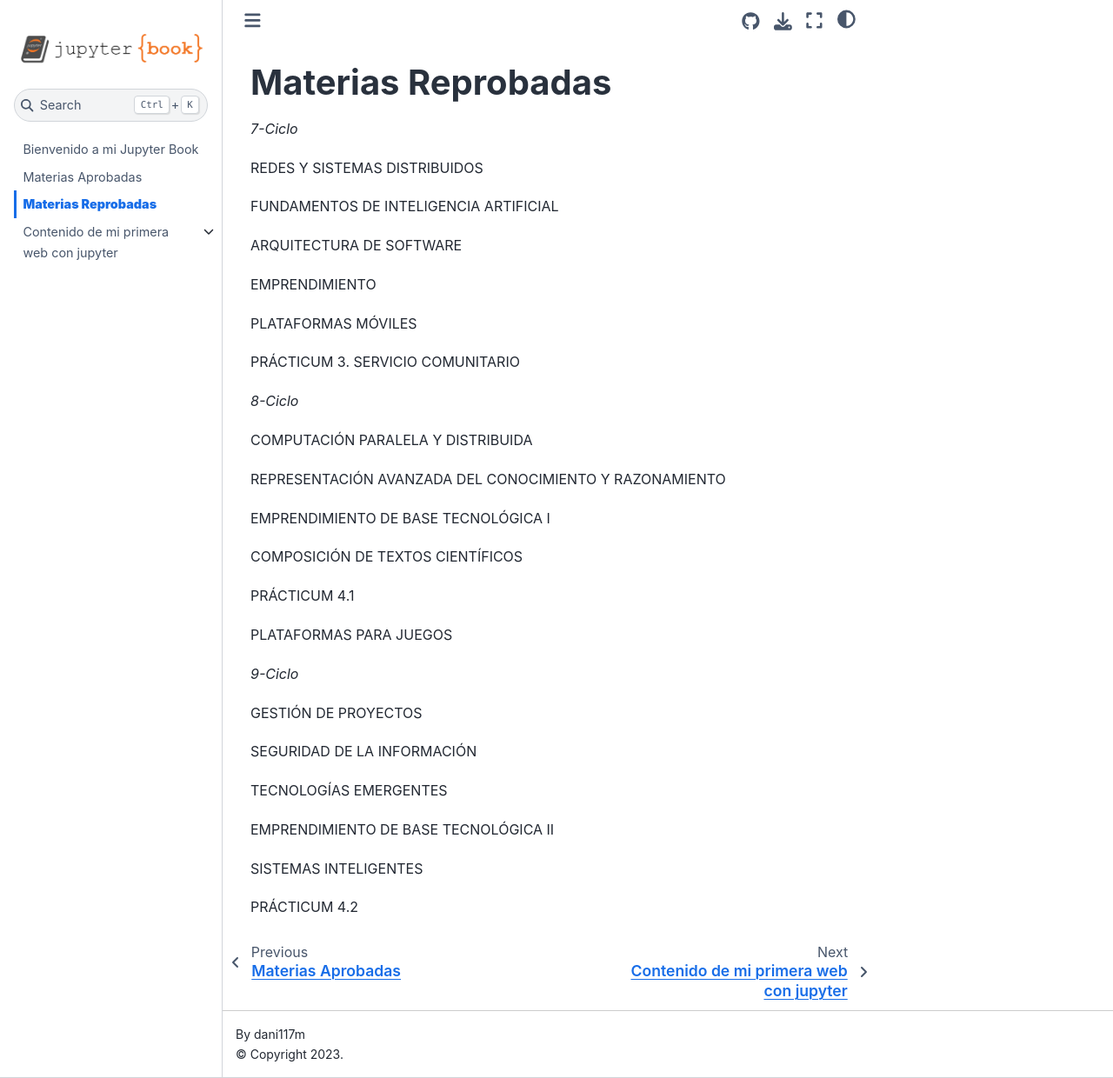
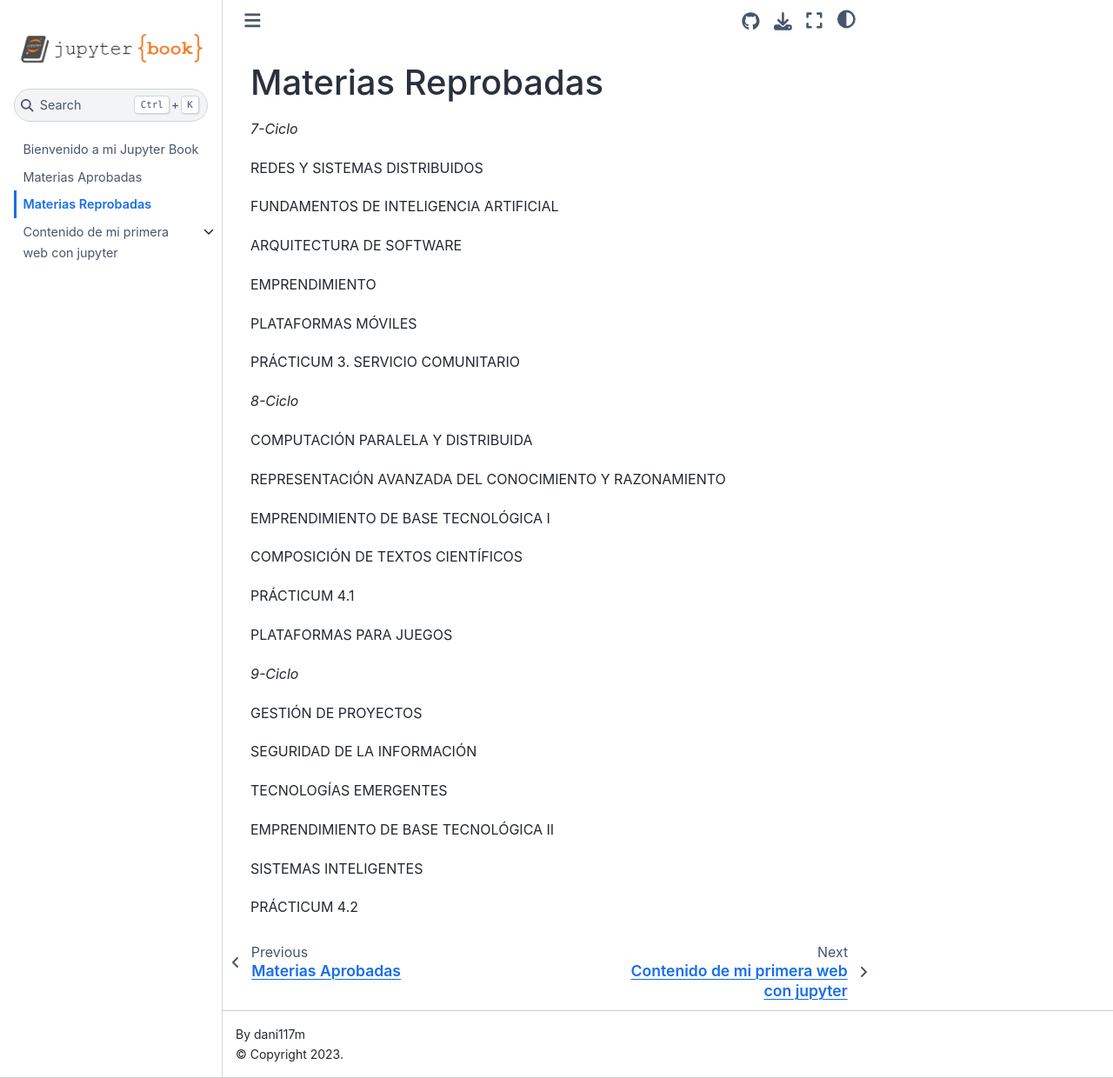
Before and after one commit to dani117m/milibro5, a Jupyter Book: the page built from materiasNP.md, in a window 1280 px wide and 1240 px high. Shown: the whole window at 87% size. Built offline with Jupyter Book 1.0.4 settings and Sphinx 7.4.7 and the Sphinx Book theme 1.1.4, drawn with Linux system fonts in a browser that asks for light colours.

Commit message:
nombres I

```diff
--- a/materiasNP.md
+++ b/materiasNP.md
@@ -1,4 +1,4 @@
-**Materias Reprobadas**
+Materias Reprobadas
 ============================
 
 *7-Ciclo*
```
